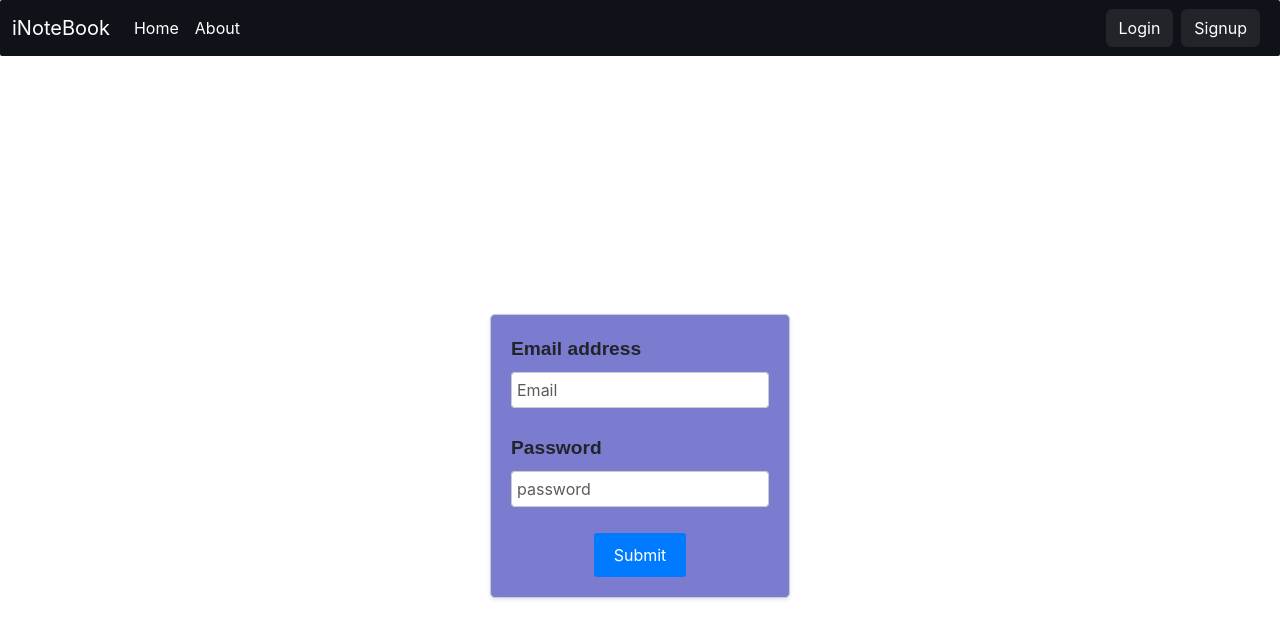
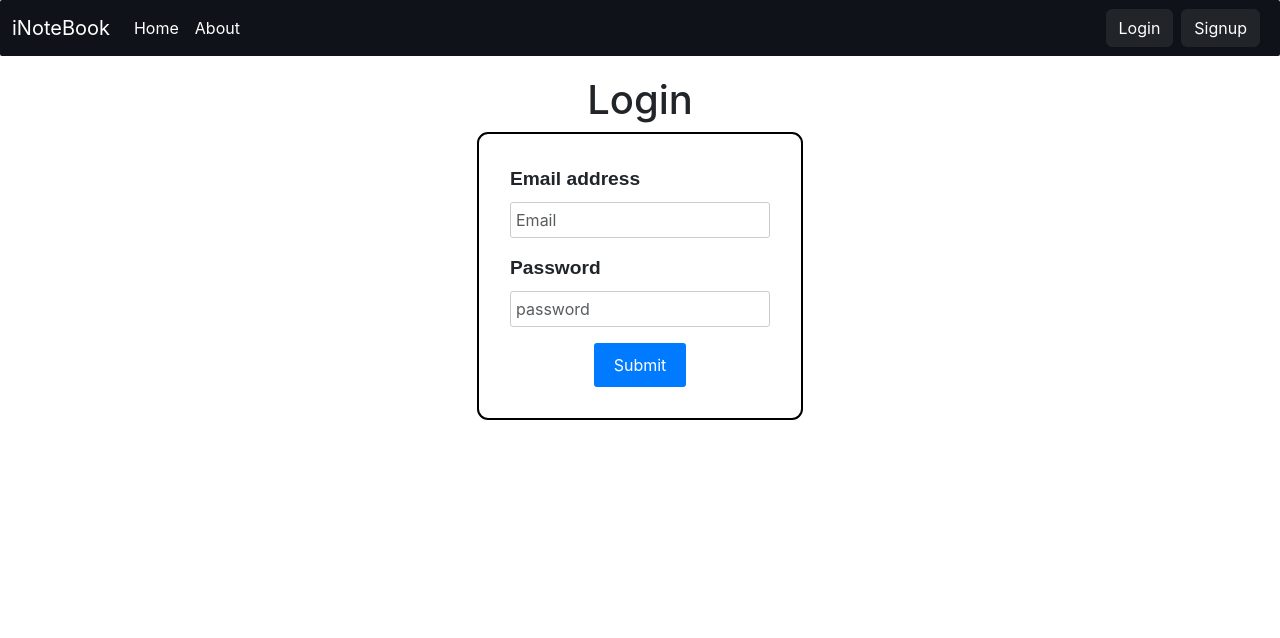
Before and after one commit to aomwankhede/iNoteBook, a React (Create React App) app in the folder frontend/: page /login in a window 1280 px wide. Shown: the top 638 px of the page. Built offline with nearby package versions, Linux system fonts and the light colour scheme.

Commit message:
Some more styles added

```diff
--- a/frontend/src/components/Login.js
+++ b/frontend/src/components/Login.js
@@ -34,22 +34,16 @@ const Login = () => {
   };
 
   const containerStyle = {
-    display: "flex",
     justifyContent: "center",
     alignItems: "center",
     height: "100vh",
   };
 
-  const formStyle = {
-    display: "flex",
-    flexDirection: "column",
-    alignItems: "center",
-    padding: "20px",
-    border: "1px solid #ccc",
-    borderRadius: "5px",
-    boxShadow: "0px 2px 4px rgba(0, 0, 0, 0.1)",
-    width: "300px",
-    background: "#7b7bcf",
+  const myStyleF = {
+    border: "2px solid black",
+    padding: "31px",
+    fontWeight: "bold",
+    borderRadius: "11px",
   };
 
   const inputStyle = {
@@ -70,10 +64,28 @@ const Login = () => {
   };
 
   return (
+    <div
+      style={{
+        display: "flex",
+        justifyContent: "center",
+        alignItems: "center",
+        flexDirection: "column",
+        padding: "20px",
+      }}
+    >
+      <h1 style={{ textAlign: "center" }}>Login</h1>
       <div style={containerStyle}>
-      <form style={formStyle} onSubmit={handleSubmit}>
+        <form style={myStyleF} onSubmit={handleSubmit}>
           <div className="mb-3">
-          <label htmlFor="exampleInputEmail1" className="form-label" style={{fontFamily:'sans-serif',fontSize:'larger',fontWeight:'bolder'}}>
+            <label
+              htmlFor="exampleInputEmail1"
+              className="form-label"
+              style={{
+                fontFamily: "sans-serif",
+                fontSize: "larger",
+                fontWeight: "bolder",
+              }}
+            >
               Email address
             </label>
             <input
@@ -89,7 +101,15 @@ const Login = () => {
             />
           </div>
           <div className="mb-3">
-          <label htmlFor="exampleInputPassword1" className="form-label" style={{fontFamily:'sans-serif',fontSize:'larger',fontWeight:'bolder'}}>
+            <label
+              htmlFor="exampleInputPassword1"
+              className="form-label"
+              style={{
+                fontFamily: "sans-serif",
+                fontSize: "larger",
+                fontWeight: "bolder",
+              }}
+            >
               Password
             </label>
             <input
@@ -103,10 +123,23 @@ const Login = () => {
               placeholder="password"
             />
           </div>
-        <button type="submit" className="btn btn-primary" style={buttonStyle}>
+          <div
+            style={{
+              display: "flex",
+              alignItems: "center",
+              justifyContent: "center",
+            }}
+          >
+            <button
+              type="submit"
+              className="btn btn-primary"
+              style={buttonStyle}
+            >
               Submit
             </button>
+          </div>
         </form>
+      </div>
     </div>
   );
 };
--- a/frontend/src/components/Notes.js
+++ b/frontend/src/components/Notes.js
@@ -1,20 +1,19 @@
 import React, { useContext, useEffect, useRef, useState } from "react";
 import NoteContext from "../context/notes/NoteContext";
 import NoteItem from "./NoteItem";
-import {useNavigate} from 'react-router-dom';
+import { useNavigate } from "react-router-dom";
 export default function Notes() {
-  const history=useNavigate();
+  const history = useNavigate();
   const context = useContext(NoteContext);
   const { notes, getAllNote, EditNote } = context;
 
-  useEffect(()=>{
-    if(localStorage.getItem('token')){
+  useEffect(() => {
+    if (localStorage.getItem("token")) {
       // getAllNote();
+    } else {
+      history("/login");
     }
-    else{
-      history('/login')
-    }
-  })
+  });
   const [note, setNote] = useState({
     id: "",
     etitle: "",
@@ -161,13 +160,17 @@ export default function Notes() {
         {/* <div className="container">
         {(notes.length===0)&&'No notes to display'}
         </div> */}
-        {(notes.length>0)?notes.map((note) => {
-          return (
-            <NoteItem key={note._id} note={note} updateNote={updateNote} />
-          );
-        }):<div className="container">
-        {(notes.length===0)&&'No notes to display'}
-        </div>}
+        {notes.length > 0 ? (
+          notes.map((note) => {
+            return (
+              <NoteItem key={note._id} note={note} updateNote={updateNote} />
+            );
+          })
+        ) : (
+          <div className="container">
+            {notes.length === 0 && "No notes to display"}
+          </div>
+        )}
       </div>
     </>
   );
--- a/frontend/src/components/Signup.js
+++ b/frontend/src/components/Signup.js
@@ -1,14 +1,19 @@
-import React,{useState} from "react";
-import {useNavigate} from 'react-router-dom'
+import React, { useState } from "react";
+import { useNavigate } from "react-router-dom";
 
 const Signup = () => {
-  const [credentials, setCredentials] = useState({ email: "", password: "",name:"",cpassword:"" });
-  const history=useNavigate();
+  const [credentials, setCredentials] = useState({
+    email: "",
+    password: "",
+    name: "",
+    cpassword: "",
+  });
+  const history = useNavigate();
   const onChange = (e) => {
     setCredentials({ ...credentials, [e.target.name]: e.target.value });
   };
 
-  const handleSubmit=async(e)=>{
+  const handleSubmit = async (e) => {
     e.preventDefault();
     const url = `http://localhost:5000/api/auth/createUser`;
     const response = await fetch(url, {
@@ -22,19 +27,32 @@ const Signup = () => {
         name: credentials.name,
       }),
     });
-    const json=await response.json();
+    const json = await response.json();
     console.log(json);
-    if(json.success){
-      localStorage.setItem('token',json.authToken)
-      history('/');
+    if (json.success) {
+      localStorage.setItem("token", json.authToken);
+      history("/");
+    } else {
+      alert("Invalid!!!");
     }
-    else{
-      alert("Invalid!!!")
-    }
-  }
+  };
+  const myStyle = {
+    alignItems: "center",
+    justifyContent: "center",
+    flexDirection: "column",
+    height: "100vh",
+    display: "flex",
+  };
+  const myStyleF = {
+    border: "2px solid black",
+    padding: "31px",
+    fontWeight: "bold",
+    borderRadius: "11px",
+  };
   return (
-    <div>
-      <form onSubmit={handleSubmit}>
+    <div style={myStyle}>
+      <h1>Sign in</h1>
+      <form onSubmit={handleSubmit} style={myStyleF}>
         <div className="mb-3">
           <label htmlFor="email" className="form-label">
             Email address
--- a/frontend/src/context/notes/NoteState.js
+++ b/frontend/src/context/notes/NoteState.js
@@ -34,6 +34,7 @@ const NoteState = (props) => {
       },
       body: JSON.stringify({ title, description, tag }),
     });
+    console.log(response)
     const note = {
       _id: "64dfd41a7684bd5aa013f5a",
       user: "64dfbc16187d529201b31132",
@@ -73,6 +74,7 @@ const NoteState = (props) => {
           : note
       )
     );
+    console.log(json)
   };
 
   //Delete a note
@@ -87,6 +89,7 @@ const NoteState = (props) => {
           localStorage.getItem('token'),
       },
     });
+    console.log(response);
     const DeletedNotes = notes.filter((not) => id !== not._id);
     setNotes(DeletedNotes);
   };
```
Also changed, not shown: frontend/src/components/Navbar.js (+25 -13 lines), 2 other files (tests, documents, lock files or other folders). Lines whose indentation alone changed are shown as unchanged.
